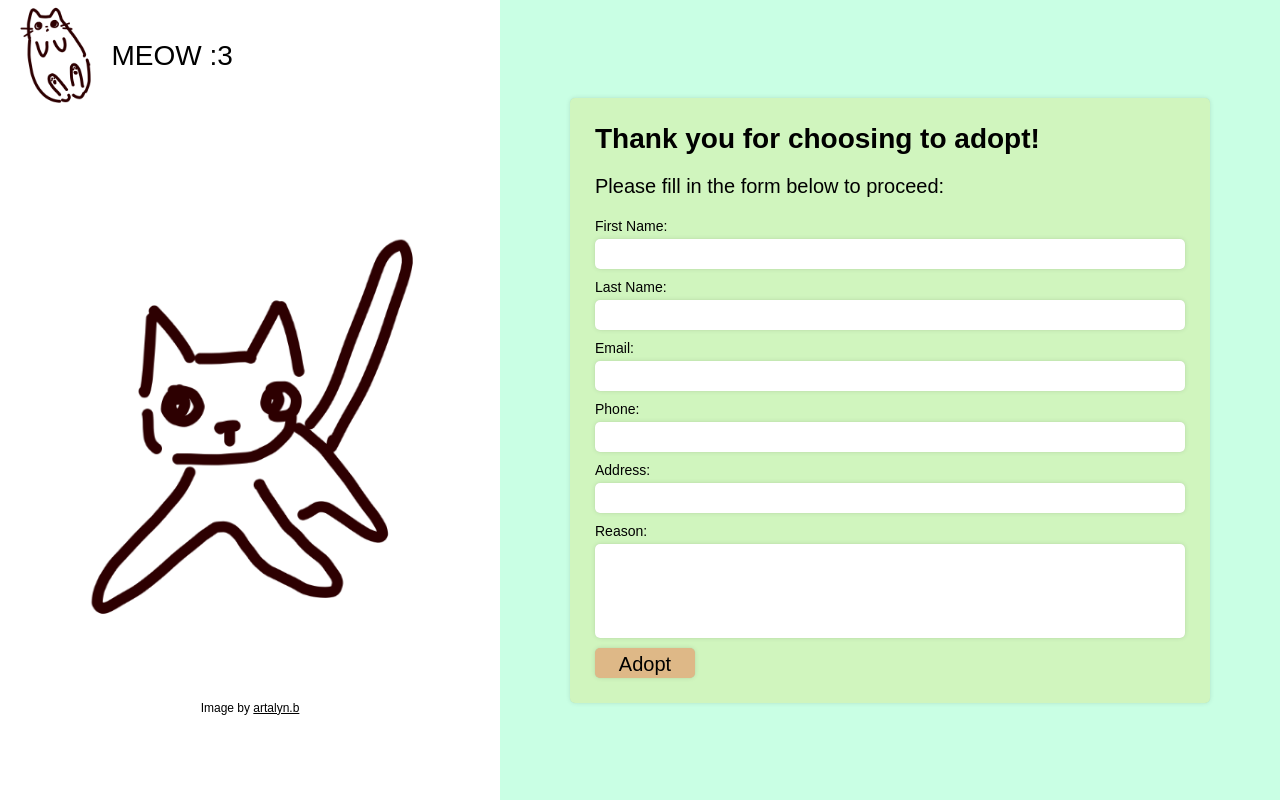
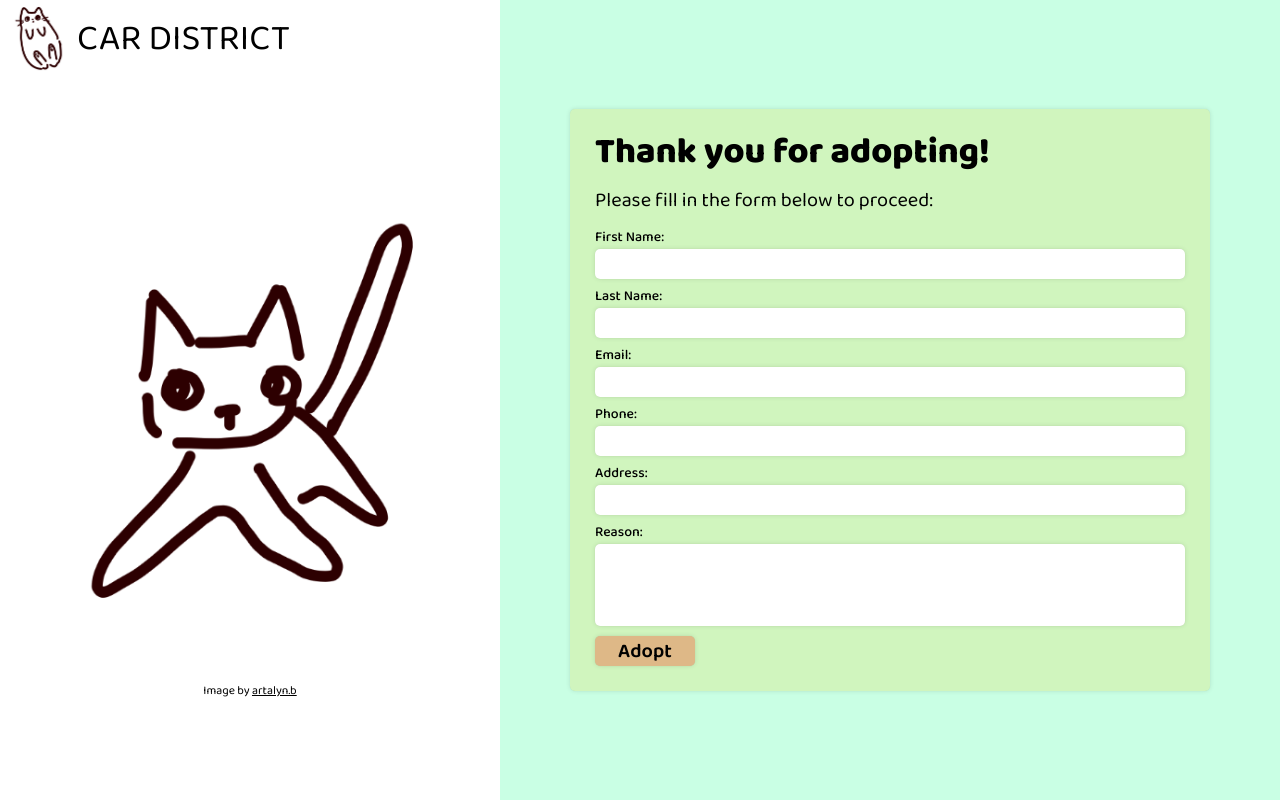
Before and after one commit to PavelProvotorov/odin-form-submission, a plain HTML site: page index.html in a window 1280 px wide. Drawn offline with Linux system fonts and the light colour scheme; a web font is replaced by a local one.

Commit message:
Switched font to Baloo

```diff
--- a/index.html
+++ b/index.html
@@ -11,6 +11,9 @@
     <script src="https://unpkg.com/htmx.org@1.9.10" defer></script>
     <script src="scripts/index.js" defer></script>
     <!-- Fonts -->
+    <link rel="preconnect" href="https://fonts.googleapis.com">
+    <link rel="preconnect" href="https://fonts.gstatic.com" crossorigin>
+    <link href="https://fonts.googleapis.com/css2?family=Baloo+2:wght@400..800&display=swap" rel="stylesheet">
     <link href="https://fonts.cdnfonts.com/css/manteka" rel="stylesheet">
     <!-- Style -->
     <link rel="preload" href="reset.css" as="style">
@@ -33,7 +36,7 @@
                         <div id="_image_section_">
                             <div id="_logo_container_">
                                 <img src="assets/cat_logo.png" alt="Cat logo image">
-                                <p>MEOW :3</p>
+                                <p>CAR DISTRICT</p>
                             </div>
                             <div id="_artwork_container_wrapper_">
                                 <div id="_artwork_container_">
@@ -45,7 +48,7 @@
                     </div>
                     <div id="_form_section_wrapper_">
                         <form id="_form_section_">
-                            <h1>Thank you for choosing to adopt!</h1>
+                            <h1>Thank you for adopting!</h1>
                             <br>
                             <p>Please fill in the form below to proceed:</p>
                             <br>
--- a/style.css
+++ b/style.css
@@ -1,8 +1,11 @@
 :root {
     --box-shadow-normal: rgba(0, 0, 0, 0.1) 0px 0px 5px 0px, rgba(0, 0, 0, 0.1) 0px 0px 1px 0px;
 
-    --font-size-big: 28px;
-    --font-weight-big: 900;
+    --font-size-big: 36px;
+    --font-weight-big: 800;
+    --font-weight-normal: 600;
+    --font-weight-small: 500;
+
     --font-size-normal: 20px;
     --font-size-small: 14px;
     --font-size-mini: 12px;
@@ -10,7 +13,10 @@
 
 * {
     box-sizing: border-box;
-    font-family: 'Manteka', sans-serif;
+    font-family: "Baloo 2", sans-serif;
+    font-optical-sizing: auto;
+    line-height: 1;
+    font-style: normal;
     color: black;
 }
 
@@ -96,8 +102,8 @@ body {
     width: 100%;
     padding: 5px;
     & img {
-        width: 101.45px;
-        height: 101.45px;
+        width: 67px;
+        height: 67px;
 
         padding: 0;
         margin: 0;
@@ -124,7 +130,6 @@ body {
         margin: 0;
     }
 }
-
 
 #_artwork_container_ {
 }
@@ -162,6 +167,7 @@ form {
 
 label {
     font-size: var(--font-size-small);
+    font-weight: var(--font-weight-small);
     display: flex;
     flex-direction: column;
 
@@ -176,6 +182,7 @@ label {
     flex-wrap: wrap;
 
     font-size: var(--font-size-normal);
+    font-weight: var(--font-weight-normal);
     background-color: burlywood;
     width: 100px;
 }
```
